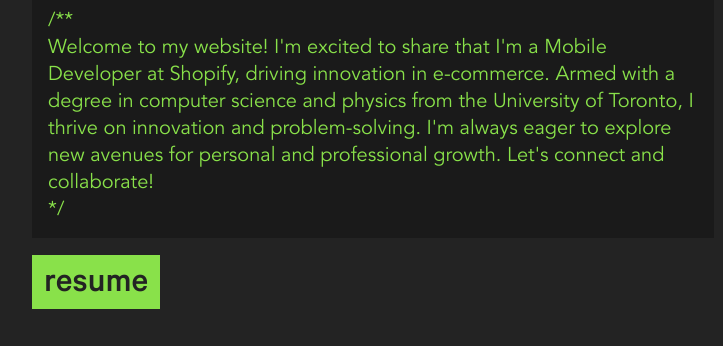
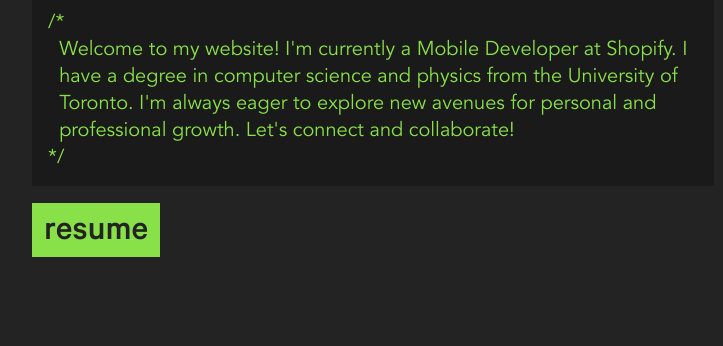
Before and after one commit to smite1921/personal-website, a Gatsby site: page /home/home in a window 1280 px wide. Shown: the part 504-850 px from the top of the page, without its empty margins (267-990 px from the left). After the commit the page ends 800 px from the top, so only its background shows below. Built offline with nearby package versions, Linux system fonts and the light colour scheme; Gatsby itself is replaced by a stand-in of ours.

Commit message:
touchups

```diff
--- a/src/components/welcome/welcome.js
+++ b/src/components/welcome/welcome.js
@@ -68,12 +68,20 @@ export default function Welcome() {
       </div>
 
       <div className={`${styles.textbox} xs`}>
-        <Header title="/**" color={COLOR.GREEN} font={FONT.AVENIR_BOOK} />
-        <Header
-          title="Welcome to my website! I'm excited to share that I'm a Mobile Developer at Shopify, driving innovation in e-commerce. Armed with a degree in computer science and physics from the University of Toronto, I thrive on innovation and problem-solving. I'm always eager to explore new avenues for personal and professional growth. Let's connect and collaborate!"
-          color={COLOR.GREEN}
-          font={FONT.AVENIR_BOOK}
-        />
+        <Header title="/*" color={COLOR.GREEN} font={FONT.AVENIR_BOOK} />
+
+        <div style={{ display: "flex" }}>
+          <Header
+            title="&nbsp;&nbsp;"
+            color={COLOR.GREEN}
+            font={FONT.AVENIR_BOOK}
+          />
+          <Header
+            title="Welcome to my website! I'm currently a Mobile Developer at Shopify. I have a degree in computer science and physics from the University of Toronto. I'm always eager to explore new avenues for personal and professional growth. Let's connect and collaborate!"
+            color={COLOR.GREEN}
+            font={FONT.AVENIR_BOOK}
+          />
+        </div>
         <Header title="*/" color={COLOR.GREEN} font={FONT.AVENIR_BOOK} />
       </div>
 
--- a/src/pages/projects/projects.js
+++ b/src/pages/projects/projects.js
@@ -71,6 +71,7 @@ function ProjectSection({
                   link={github}
                 />
               </li>
+              {link === undefined && <br />}
             </ul>
           </div>
         </div>
```
